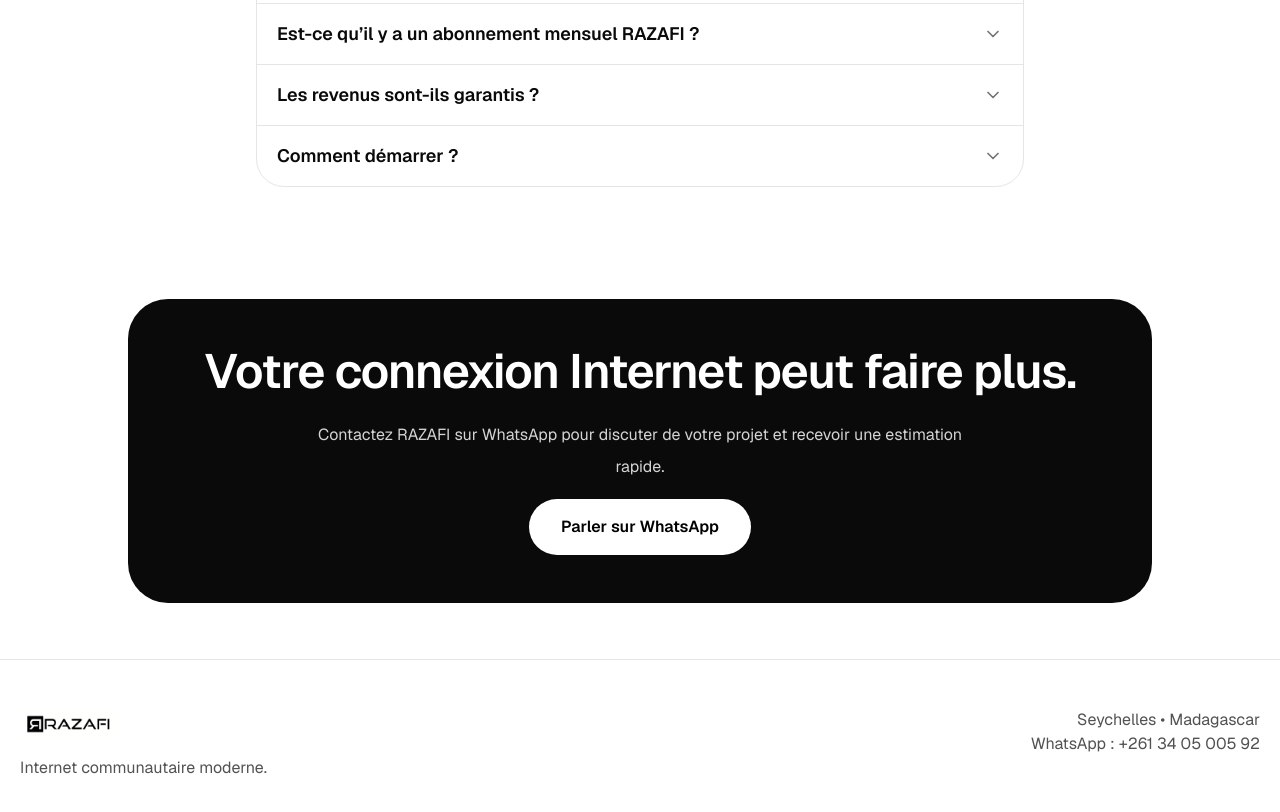
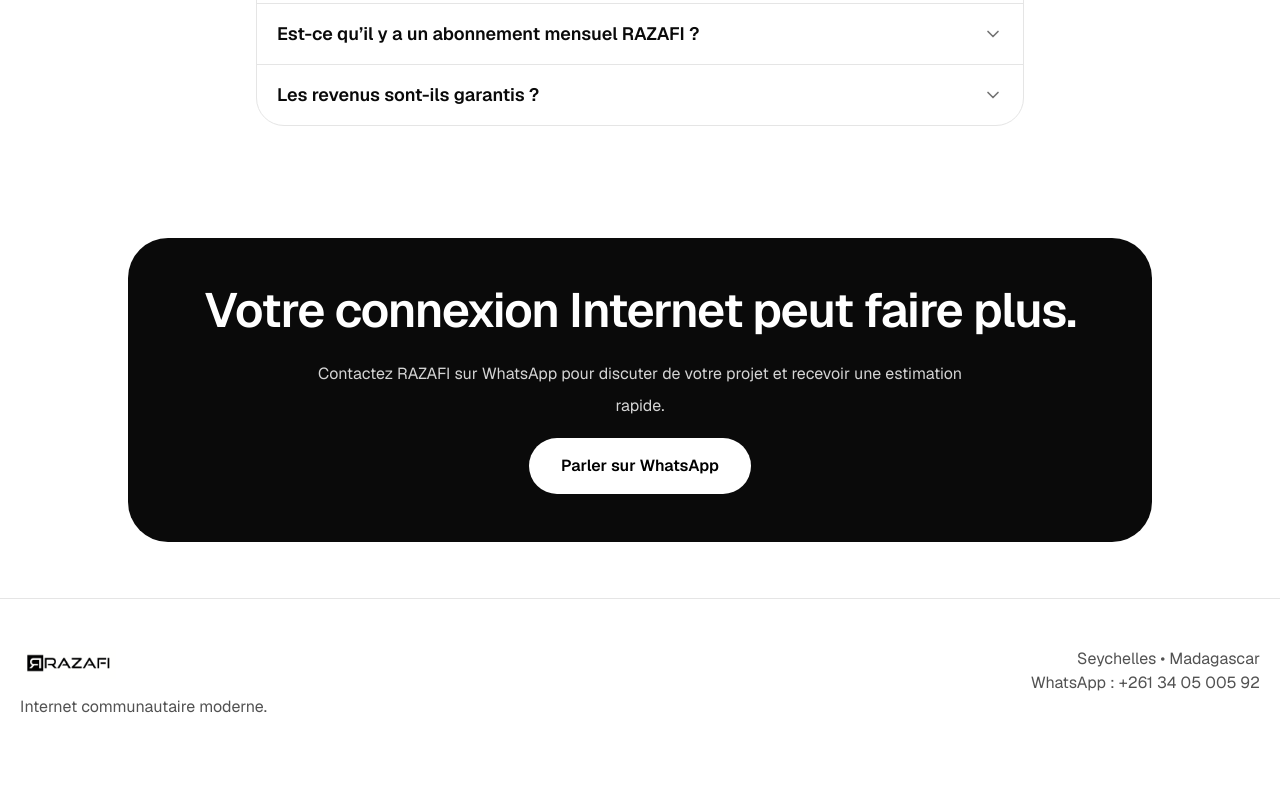
Before and after one commit to Razafisosthene/razafi-website, a Next.js app: page / in a window 1280 px wide. Shown: the part 4500-5312 px from the top of the page. After the commit the page ends 5267 px from the top, so only its background shows below. Built offline with nearby package versions, Linux system fonts and the light colour scheme.

Commit message:
supression de la dérnière question inutile

```diff
--- a/src/app/page.tsx
+++ b/src/app/page.tsx
@@ -82,11 +82,7 @@
     q: "Les revenus sont-ils garantis ?",
     a: "Non. Les revenus dépendent du nombre d’utilisateurs, de l’emplacement et de la visibilité du réseau dans votre zone. Comme toute activité locale, il est important de faire connaître votre réseau WiFi autour de vous.",
   },
-  {
-    q: "Comment démarrer ?",
-    a: "Contactez RAZAFI sur WhatsApp pour discuter de votre projet et recevoir une estimation rapide.",
-  },
-];
+  ];
 
 function Reveal({
   children,
```
